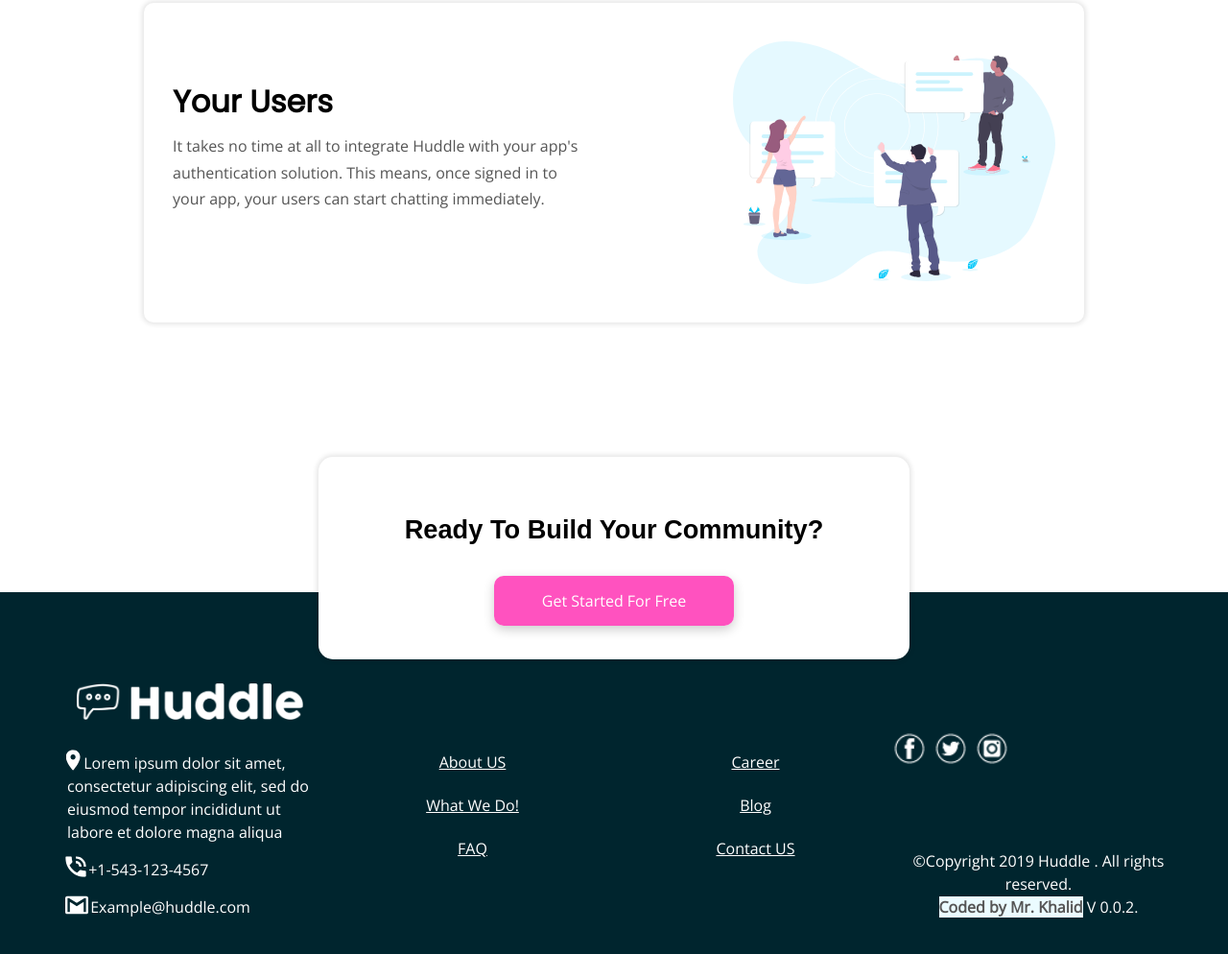
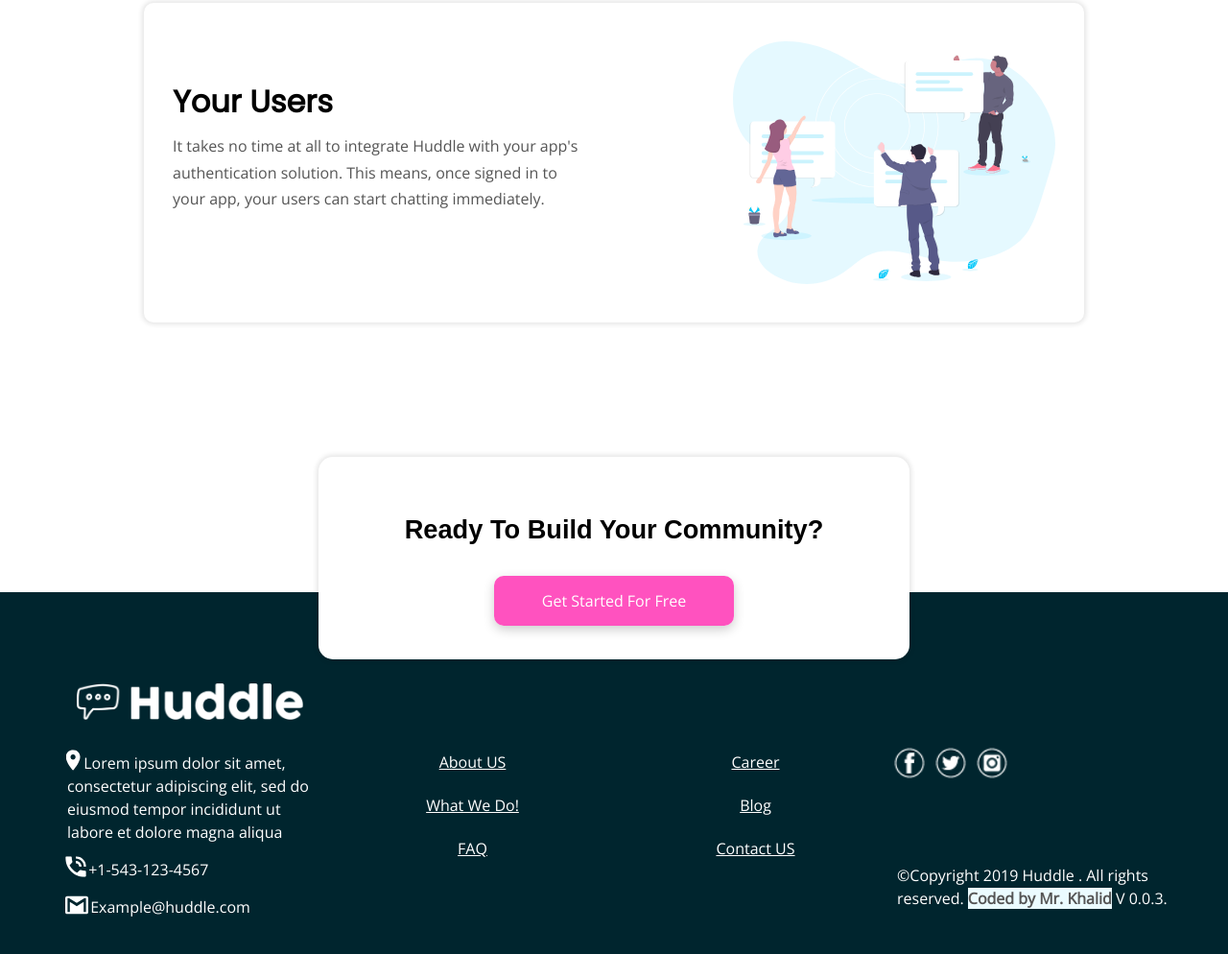
Before and after one commit to KhalidDev5/HuddleWeb1, a plain HTML site: page index.html in a window 1280 px wide. Shown: the part 1600-2594 px from the top of the page at 96% size. Drawn offline with nearby package versions, Linux system fonts and the light colour scheme.

Commit message:
updating for v0.0.3

```diff
--- a/css/style2.css
+++ b/css/style2.css
@@ -115,6 +115,7 @@ p , a {
 
 #header .header-img {
   flex: 1;
+  width: auto;
   max-height: 400px;
   margin: 100px 30px;
 }
@@ -320,7 +321,7 @@ transform: scale(1.2);
 }
 
 .col .st {
-  margin: 70px auto 85px;
+  margin: 85px auto;
   text-align: left;
 }
 
@@ -334,7 +335,7 @@ transform: scale(1.2);
 }
 
 .p-copyright {
-  text-align: center;
+  text-align: left;
   margin: 50px auto 5px;
 }
 
--- a/index.html
+++ b/index.html
@@ -109,14 +109,12 @@
 
       <div class="p-copyright">
         <p>
-          &copy;Copyright 2019 Huddle . All rights reserved.<br>
-          <span>Coded by Mr. Khalid</span> V 0.0.2.
+          &copy;Copyright 2019 Huddle . All rights reserved.
+          <span>Coded by Mr. Khalid</span> V 0.0.3.
         </p>
       </div>
     </div>
-<!-- jjj
 
-    -->
 </div>
 
   </footer>
```
